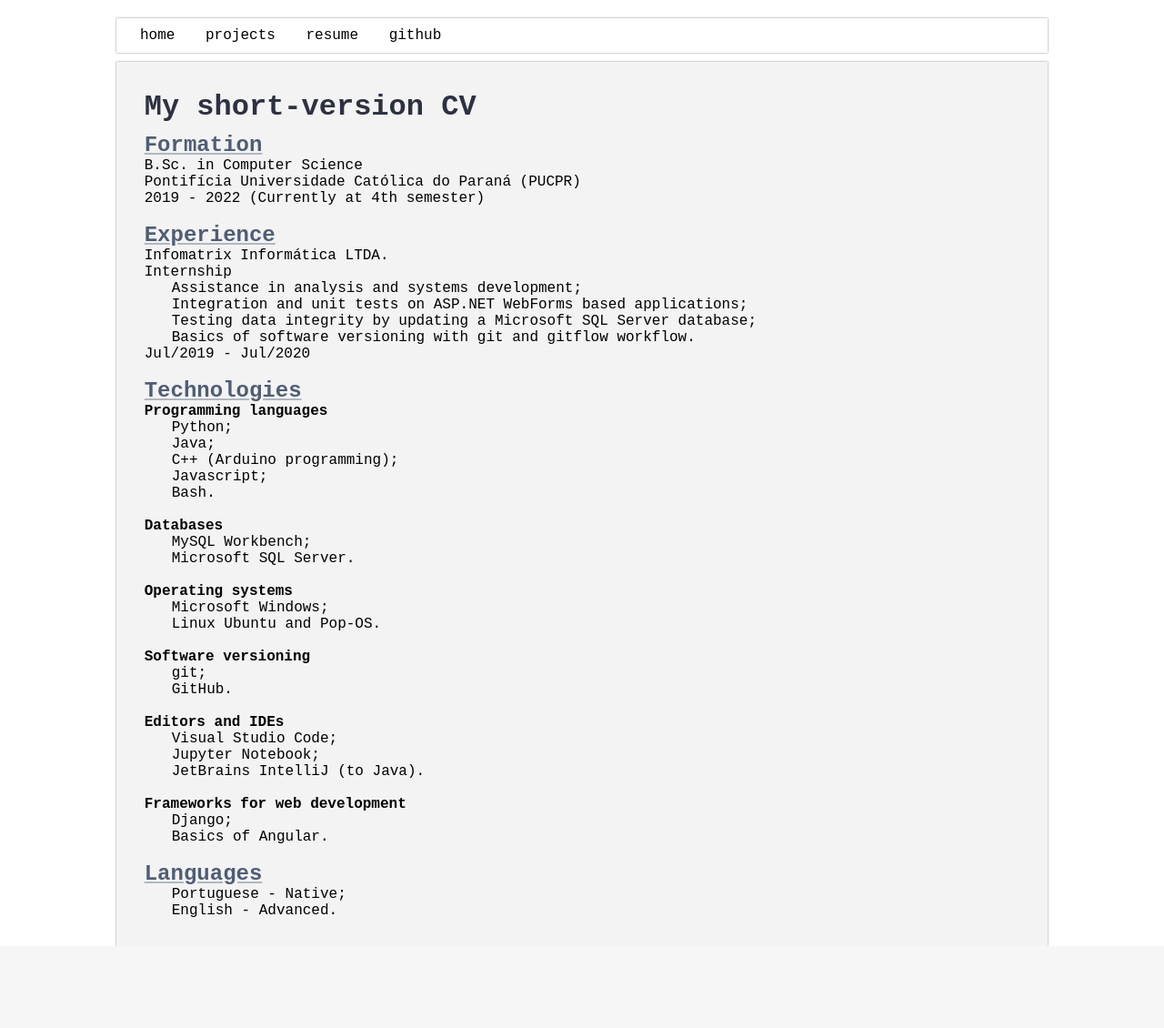
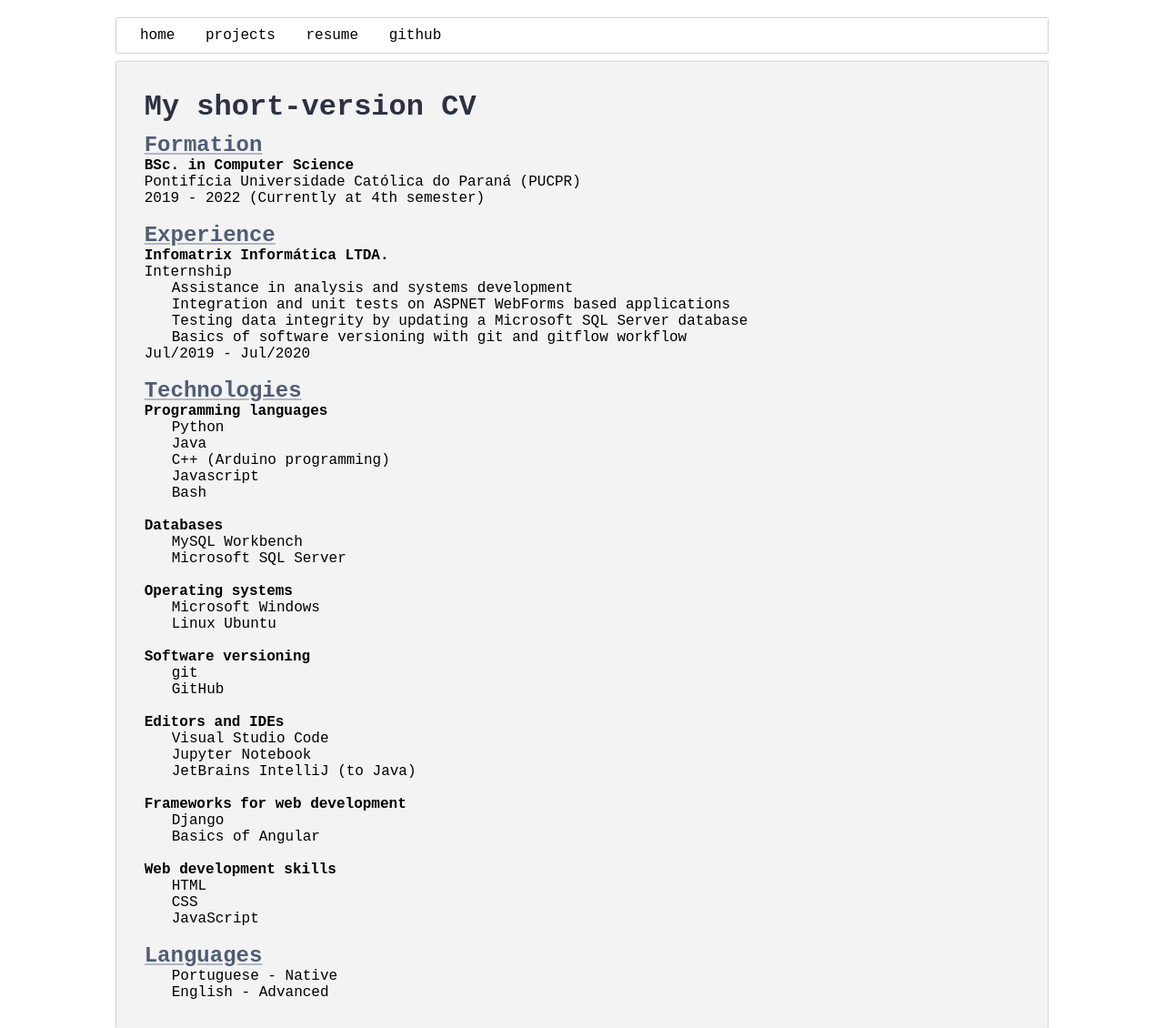
Before and after one commit to hrchlhck/simple-portfolio, a Django app: page /cv/ in a window 1280 px wide. Shown: the whole page at 91% size. Before the commit the page ends 1040 px from the top, so only its background shows below. Run offline with Django 3.2, Linux system fonts and the light colour scheme.

Commit message:
Fixed some details such as removing unnecessary semicolons and added bold text on some titles

```diff
--- a/simple_portfolio/portfolio/templates/portfolio/cv.html
+++ b/simple_portfolio/portfolio/templates/portfolio/cv.html
@@ -7,21 +7,21 @@
         <h1 class="cv-name">My short-version CV</h1>
         <div class="cv-formation">
             <h2 class="cv-title">Formation</h2>
-            <p>B.Sc. in Computer Science</p>
+            <b><p>BSc. in Computer Science</p></b>
             <p>Pontifícia Universidade Católica do Paraná (PUCPR)</p>
             <p>2019 - 2022 (Currently at 4th semester)</p>
         </div>
         <br>
         <div class="cv-experience">
             <h2 class="cv-title">Experience</h2>
-            <p>Infomatrix Informática LTDA.</p>
+            <b><p>Infomatrix Informática LTDA.</p></b>
             <p>Internship</p>
             <p>
                 <ul class="cv-list">
-                    <li>Assistance in analysis and systems development;</li>
-                    <li>Integration and unit tests on ASP.NET WebForms based applications;</li>
-                    <li>Testing data integrity by updating a Microsoft SQL Server database;</li>
-                    <li>Basics of software versioning with git and gitflow workflow.</li>
+                    <li>Assistance in analysis and systems development</li>
+                    <li>Integration and unit tests on ASPNET WebForms based applications</li>
+                    <li>Testing data integrity by updating a Microsoft SQL Server database</li>
+                    <li>Basics of software versioning with git and gitflow workflow</li>
                 </ul>
             </p>
             <p>Jul/2019 - Jul/2020</p>
@@ -31,50 +31,57 @@
             <h2 class="cv-title">Technologies</h2>
             <h4>Programming languages</h4>
             <ul class="cv-list">
-                <li>Python;</li>
-                <li>Java;</li>
-                <li>C++ (Arduino programming);</li>
-                <li>Javascript;</li>
-                <li>Bash.</li>
+                <li>Python</li>
+                <li>Java</li>
+                <li>C++ (Arduino programming)</li>
+                <li>Javascript</li>
+                <li>Bash</li>
             </ul>
             <br>
             <h4>Databases</h4>
             <ul class="cv-list">
-                <li>MySQL Workbench;</li>
-                <li>Microsoft SQL Server.</li>
+                <li>MySQL Workbench</li>
+                <li>Microsoft SQL Server</li>
             </ul>
             <br>
             <h4>Operating systems</h4>
             <ul class="cv-list">
-                <li>Microsoft Windows;</li>
-                <li>Linux Ubuntu and Pop-OS.</li>
+                <li>Microsoft Windows</li>
+                <li>Linux Ubuntu</li>
             </ul>
             <br>
             <h4>Software versioning</h4>
             <ul class="cv-list">
-                <li>git;</li>
-                <li>GitHub.</li>
+                <li>git</li>
+                <li>GitHub</li>
             </ul>
             <br>
             <h4>Editors and IDEs</h4>
             <ul class="cv-list">
-                <li>Visual Studio Code;</li>
-                <li>Jupyter Notebook;</li>
-                <li>JetBrains IntelliJ (to Java).</li>
+                <li>Visual Studio Code</li>
+                <li>Jupyter Notebook</li>
+                <li>JetBrains IntelliJ (to Java)</li>
             </ul>
             <br>
             <h4>Frameworks for web development</h4>
             <ul class="cv-list">
-                <li>Django;</li>
-                <li>Basics of Angular.</li>
+                <li>Django</li>
+                <li>Basics of Angular</li>
+            </ul>
+            <br>
+            <h4>Web development skills</h4>
+            <ul class="cv-list">
+                <li>HTML</li>
+                <li>CSS</li>
+                <li>JavaScript</li>
             </ul>
             <br>
         </div>
         <div class="cv-langs">
             <h2 class="cv-title">Languages</h2>
             <ul class="cv-list">
-                <li>Portuguese - Native;</li>
-                <li>English - Advanced.</li>
+                <li>Portuguese - Native</li>
+                <li>English - Advanced</li>
             </ul>
         </div>
     </div>
```
